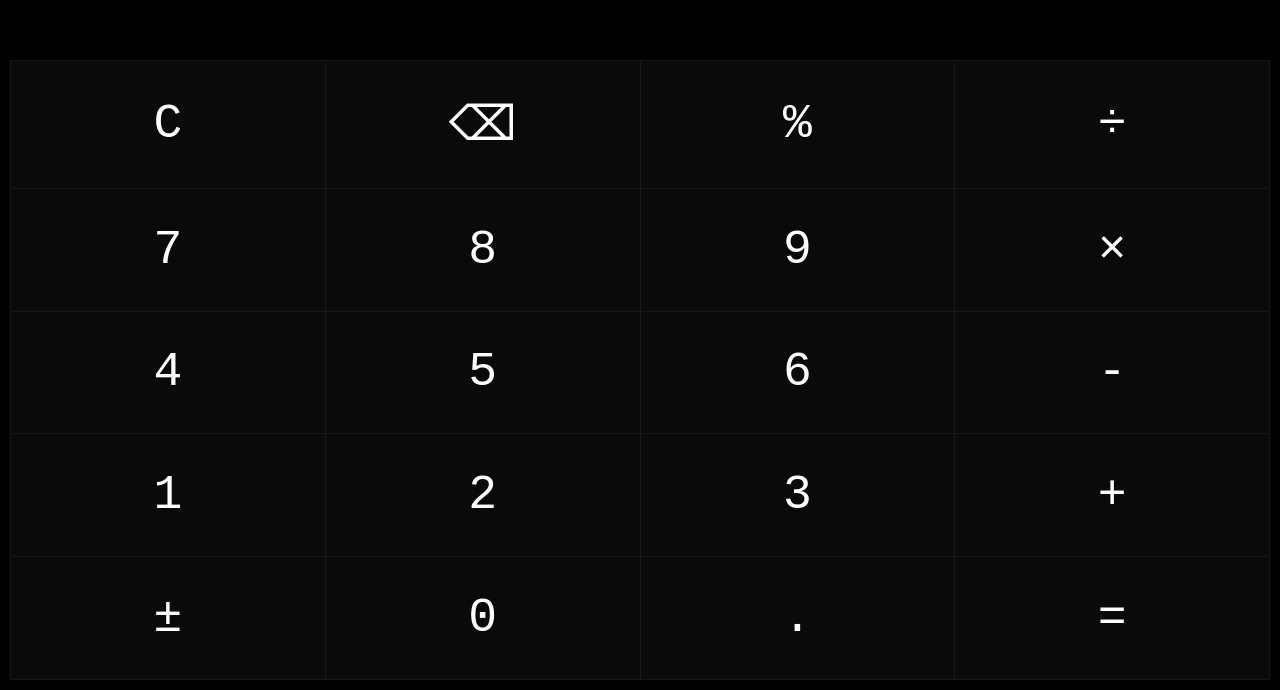
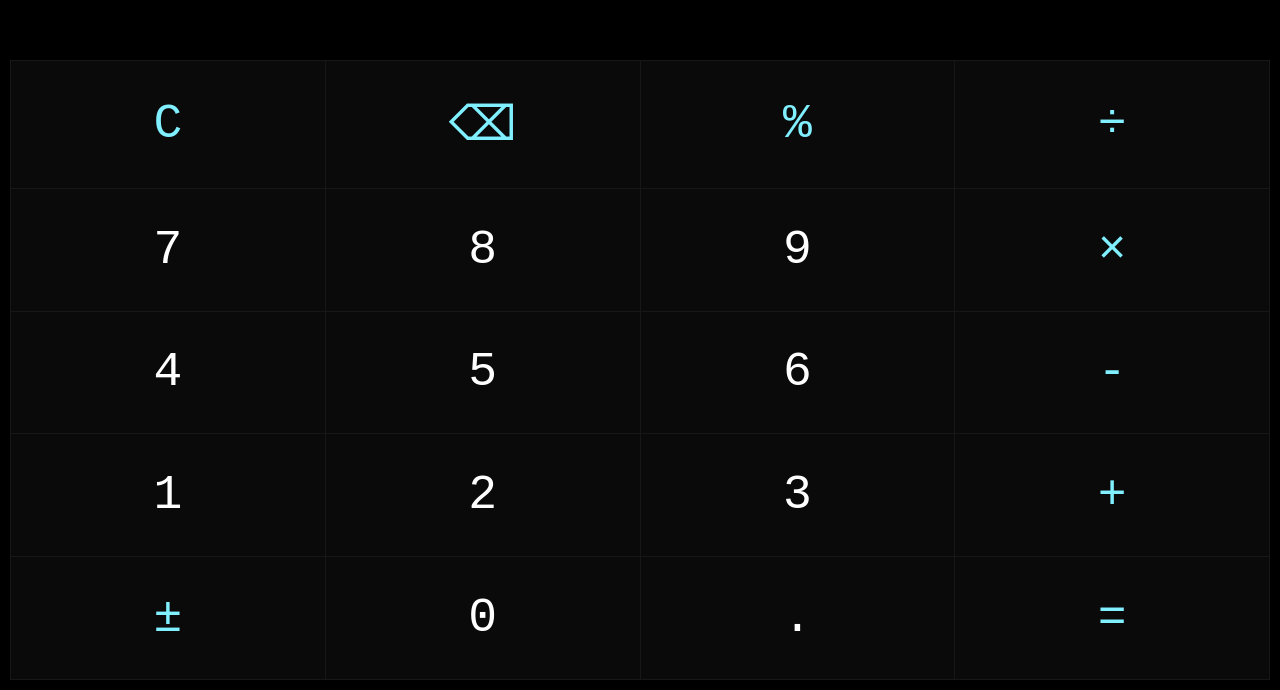
Before and after one commit to SteveFromTheOffice/nautilus, a React (Create React App) app: page / in a window 1280 px wide. Shown: the part 110-800 px from the top of the page. Built offline with nearby package versions, Linux system fonts and the light colour scheme; a web font is replaced by a local one.

Commit message:
button extensions

```diff
--- a/src/components/Button/Button.module.scss
+++ b/src/components/Button/Button.module.scss
@@ -1,7 +1,6 @@
 .button {
   background-color: #0a0a0a;
   border: none;
-  color: #fff;
   cursor: pointer;
   font-size: 3rem;
 
--- a/src/components/Button/Button.tsx
+++ b/src/components/Button/Button.tsx
@@ -2,13 +2,13 @@ import {FC, HTMLAttributes} from "react";
 
 import style from "./Button.module.scss";
 
-interface ButtonProps extends HTMLAttributes<HTMLButtonElement> {
+export interface ButtonProps extends HTMLAttributes<HTMLButtonElement> {
   value: string;
 }
 
-const Button: FC<ButtonProps> = ({onClick, value}) => {
+const Button: FC<ButtonProps> = ({className, onClick, value}) => {
   return (
-    <button className={style.button} onClick={onClick}>
+    <button className={`${style.button} ${className}`} onClick={onClick}>
       {value}
     </button>
   );
--- a/src/components/Calculator/Calculator.tsx
+++ b/src/components/Calculator/Calculator.tsx
@@ -2,7 +2,8 @@ import {FC} from "react";
 import {useDispatch} from "react-redux";
 import {Actions as CalculatorActions} from "../../stores/calculatorSlice";
 
-import Button from "../Button/Button";
+import FunctionButton from "../FunctionButton/FunctionButton";
+import NumberButton from "../NumberButton/NumberButton";
 
 import style from "./Calculator.module.scss";
 
@@ -13,30 +14,30 @@ const Calculator: FC<CalculatorProps> = () => {
 
   return (
     <div className={style.calculator}>
-      <Button value="C" onClick={() => dispatch(CalculatorActions.clear())} />
-      <Button value="⌫" onClick={() => dispatch(CalculatorActions.backspace())} />
-      <Button value="%" onClick={() => dispatch(CalculatorActions.percent())} />
-      <Button value="÷" onClick={() => dispatch(CalculatorActions.appendEquation(" ÷ "))} />
+      <FunctionButton value="C" onClick={() => dispatch(CalculatorActions.clear())} />
+      <FunctionButton value="⌫" onClick={() => dispatch(CalculatorActions.backspace())} />
+      <FunctionButton value="%" onClick={() => dispatch(CalculatorActions.percent())} />
+      <FunctionButton value="÷" onClick={() => dispatch(CalculatorActions.appendEquation(" ÷ "))} />
 
-      <Button value="7" onClick={() => dispatch(CalculatorActions.appendEquation("7"))} />
-      <Button value="8" onClick={() => dispatch(CalculatorActions.appendEquation("8"))} />
-      <Button value="9" onClick={() => dispatch(CalculatorActions.appendEquation("9"))} />
-      <Button value="×" onClick={() => dispatch(CalculatorActions.appendEquation(" × "))} />
+      <NumberButton value="7" onClick={() => dispatch(CalculatorActions.appendEquation("7"))} />
+      <NumberButton value="8" onClick={() => dispatch(CalculatorActions.appendEquation("8"))} />
+      <NumberButton value="9" onClick={() => dispatch(CalculatorActions.appendEquation("9"))} />
+      <FunctionButton value="×" onClick={() => dispatch(CalculatorActions.appendEquation(" × "))} />
 
-      <Button value="4" onClick={() => dispatch(CalculatorActions.appendEquation("4"))} />
-      <Button value="5" onClick={() => dispatch(CalculatorActions.appendEquation("5"))} />
-      <Button value="6" onClick={() => dispatch(CalculatorActions.appendEquation("6"))} />
-      <Button value="-" onClick={() => dispatch(CalculatorActions.appendEquation(" - "))} />
+      <NumberButton value="4" onClick={() => dispatch(CalculatorActions.appendEquation("4"))} />
+      <NumberButton value="5" onClick={() => dispatch(CalculatorActions.appendEquation("5"))} />
+      <NumberButton value="6" onClick={() => dispatch(CalculatorActions.appendEquation("6"))} />
+      <FunctionButton value="-" onClick={() => dispatch(CalculatorActions.appendEquation(" - "))} />
 
-      <Button value="1" onClick={() => dispatch(CalculatorActions.appendEquation("1"))} />
-      <Button value="2" onClick={() => dispatch(CalculatorActions.appendEquation("2"))} />
-      <Button value="3" onClick={() => dispatch(CalculatorActions.appendEquation("3"))} />
-      <Button value="+" onClick={() => dispatch(CalculatorActions.appendEquation(" + "))} />
+      <NumberButton value="1" onClick={() => dispatch(CalculatorActions.appendEquation("1"))} />
+      <NumberButton value="2" onClick={() => dispatch(CalculatorActions.appendEquation("2"))} />
+      <NumberButton value="3" onClick={() => dispatch(CalculatorActions.appendEquation("3"))} />
+      <FunctionButton value="+" onClick={() => dispatch(CalculatorActions.appendEquation(" + "))} />
 
-      <Button value="±" onClick={() => dispatch(CalculatorActions.flipSign())} />
-      <Button value="0" onClick={() => dispatch(CalculatorActions.appendEquation("0"))} />
-      <Button value="." onClick={() => dispatch(CalculatorActions.appendEquation("."))} />
-      <Button value="=" onClick={() => dispatch(CalculatorActions.calculate())} />
+      <FunctionButton value="±" onClick={() => dispatch(CalculatorActions.flipSign())} />
+      <NumberButton value="0" onClick={() => dispatch(CalculatorActions.appendEquation("0"))} />
+      <NumberButton value="." onClick={() => dispatch(CalculatorActions.appendEquation("."))} />
+      <FunctionButton value="=" onClick={() => dispatch(CalculatorActions.calculate())} />
     </div>
   );
 };
--- /dev/null
+++ b/src/components/FunctionButton/FunctionButton.module.scss
@@ -0,0 +1,3 @@
+.functionButton {
+  color: #80efff;
+}
--- /dev/null
+++ b/src/components/FunctionButton/FunctionButton.tsx
@@ -0,0 +1,12 @@
+import {FC} from "react";
+
+import style from "./FunctionButton.module.scss";
+import Button, {ButtonProps} from "../Button/Button";
+
+interface FunctionButtonProps extends ButtonProps {}
+
+const FunctionButton: FC<FunctionButtonProps> = ({onClick, value}) => {
+  return <Button className={style.functionButton} onClick={onClick} value={value} />;
+};
+
+export default FunctionButton;
--- /dev/null
+++ b/src/components/NumberButton/NumberButton.module.scss
@@ -0,0 +1,3 @@
+.numberButton {
+  color: #fff;
+}
--- /dev/null
+++ b/src/components/NumberButton/NumberButton.tsx
@@ -0,0 +1,12 @@
+import {FC} from "react";
+
+import style from "./NumberButton.module.scss";
+import Button, {ButtonProps} from "../Button/Button";
+
+interface NumberButtonProps extends ButtonProps {}
+
+const NumberButton: FC<NumberButtonProps> = ({onClick, value}) => {
+  return <Button className={style.numberButton} onClick={onClick} value={value} />;
+};
+
+export default NumberButton;
```
